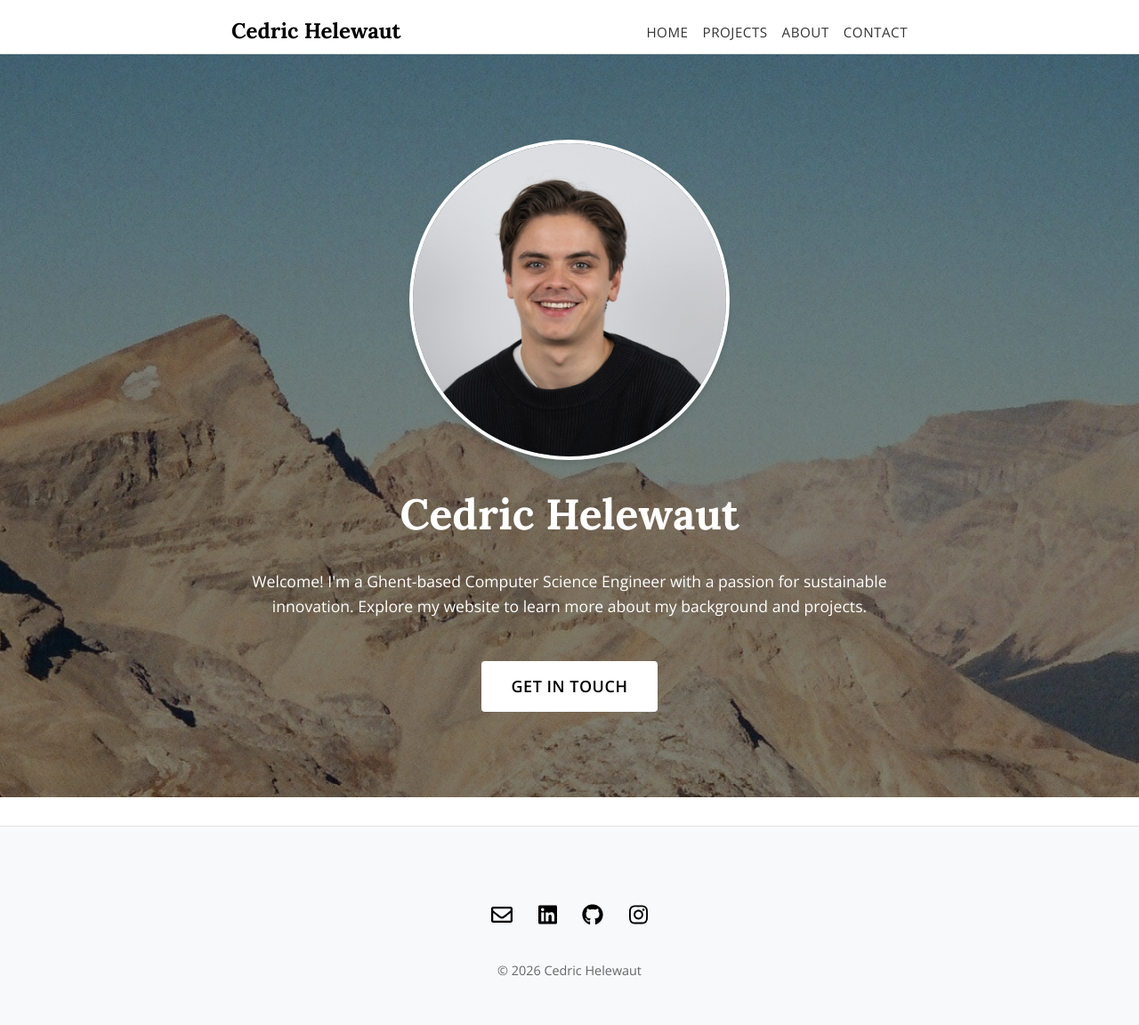
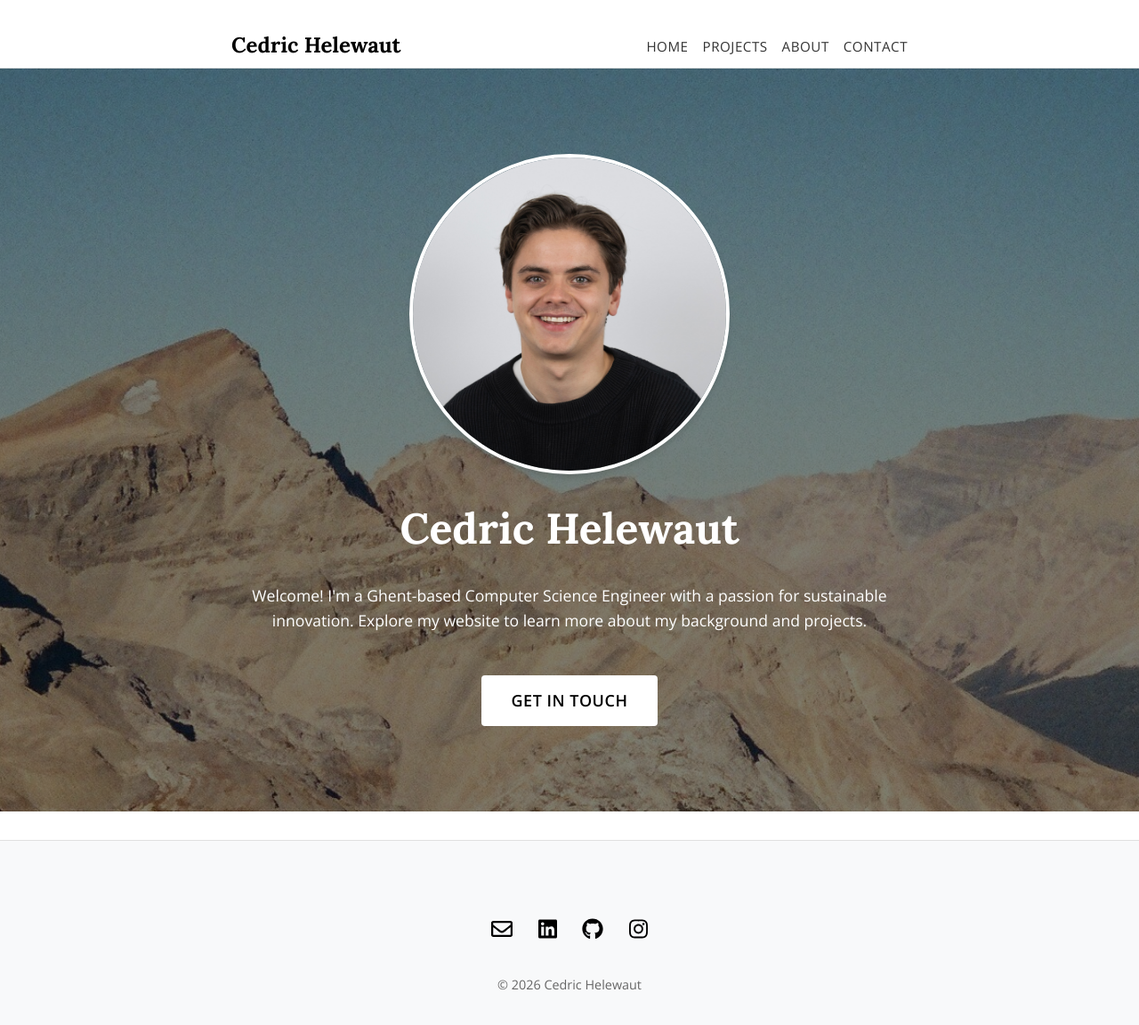
Before and after one commit to cedrichelewaut/personalwebsite, a Jekyll site: the page built from index.html, in a window 1280 px wide and 1182 px high. Shown: the top 1152 px of the window at 89% size. Built offline with Jekyll 4.4.1, drawn with Linux system fonts in a browser that asks for light colours.

Commit message:
mistake on layout

```diff
--- a/_sass/styles.scss
+++ b/_sass/styles.scss
@@ -90,7 +90,7 @@ nav {
   z-index: 100;
   padding: 0rem 0rem;
   height: 45px;
-  margin-top: -1rem;
+  margin-top: 0rem;
 
   .container {
     display: flex;
```
